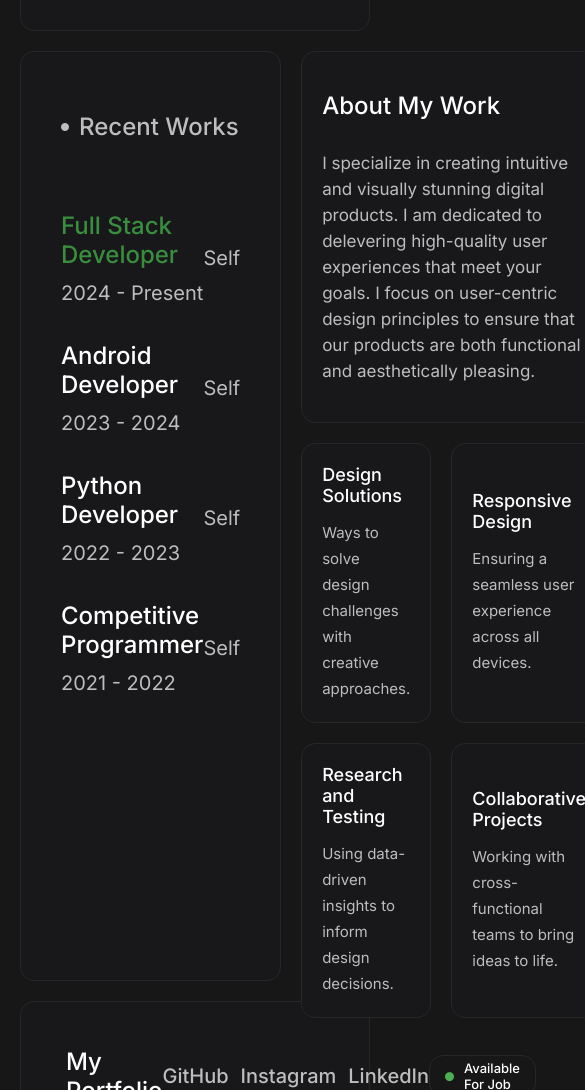
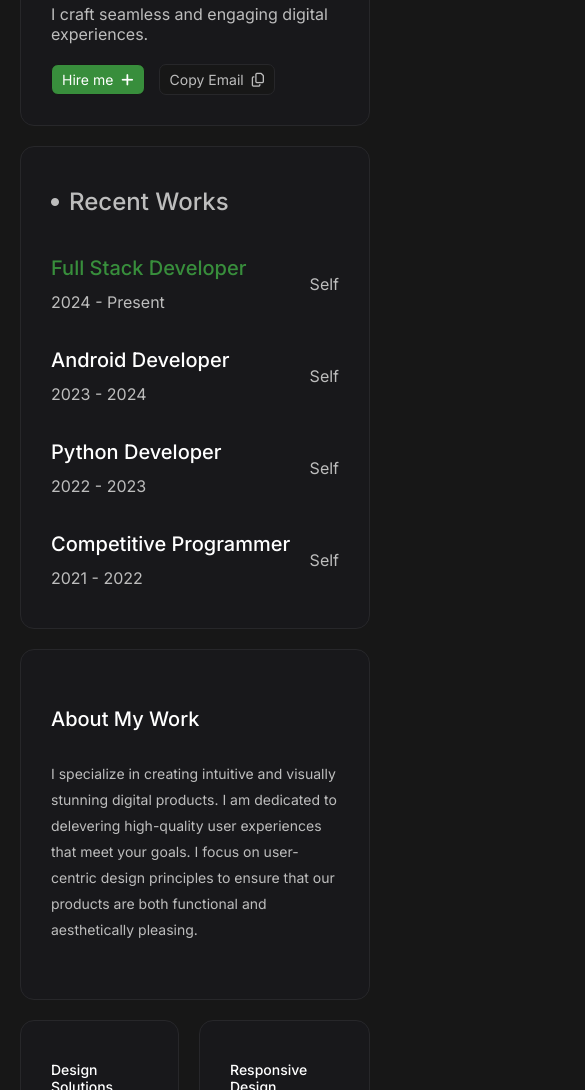
Before and after one commit to Yashrajtul/PortfolioWeb, a plain HTML site: page index.html in a window 390 px wide. Shown: the part 592-1682 px from the top of the page, 585 px wide, since content can reach past the window. Drawn offline with Linux system fonts and the light colour scheme.

Commit message:
Add Responsiveness

```diff
--- a/style.css
+++ b/style.css
@@ -314,3 +314,100 @@ footer .socials a{
         opacity: 1;
     }
 }
+
+@media screen and (max-width: 1220px){
+
+    .about{
+        padding: 60px 30px;
+    }
+
+    .works{
+        flex-direction: column;
+    }
+
+    .works .left,
+    .works .right .item,
+    footer{
+        padding: 40px 30px;
+    }
+
+    .works .right{
+        grid-template-columns: auto auto;
+    }
+
+}
+
+@media screen and (max-width: 992px){
+
+    nav .links{
+        padding: 0 40px;
+    }
+
+    footer > a{
+        font-size: 20px;
+    }
+
+    footer .socials a{
+        font-size: 16px;
+    }
+
+    @media screen and (max-width: 768px) {
+
+        nav .links a{
+            font-size: 16px;
+        }
+
+        .about{
+            flex-direction: column-reverse;
+            gap: 20px;
+            padding: 30px;
+        }
+
+        .about .right .info{
+            margin-top: 30px;
+        }
+
+        .about .right img{
+            margin-top: 20px;
+        }
+
+        footer a.online{
+            display: none;
+        }
+    }
+}
+
+@media screen and (max-width: 576px) {
+
+    .about .left .info h2{
+        font-size: 30px;
+    }
+
+    .about .left .info p,
+    .works .left .works-list .item .work-info p,
+    .works .left .works-list .item > p{
+        font-size: 16px;
+    }
+
+    .about .left .info .buttons button{
+        font-size: 14px;
+    }
+
+    .works .left .works-list{
+        margin-top: 40px;
+    }
+
+    .works .left .works-list .item .work-info h5,
+    .works .right .item a{
+        font-size: 20px;
+    }
+
+    .works .right .item > p,
+    .works .right .item:not(:first-child) a{
+        font-size: 14px;
+    }
+
+    .works .right .item:not(:first-child) p{
+        font-size: 13px;
+    }
+}
```
